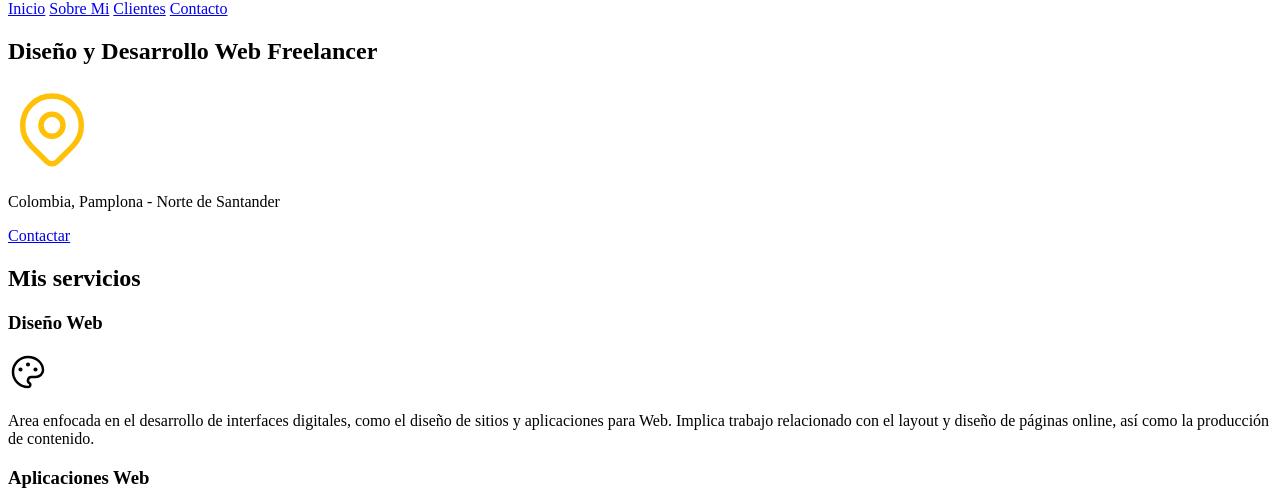
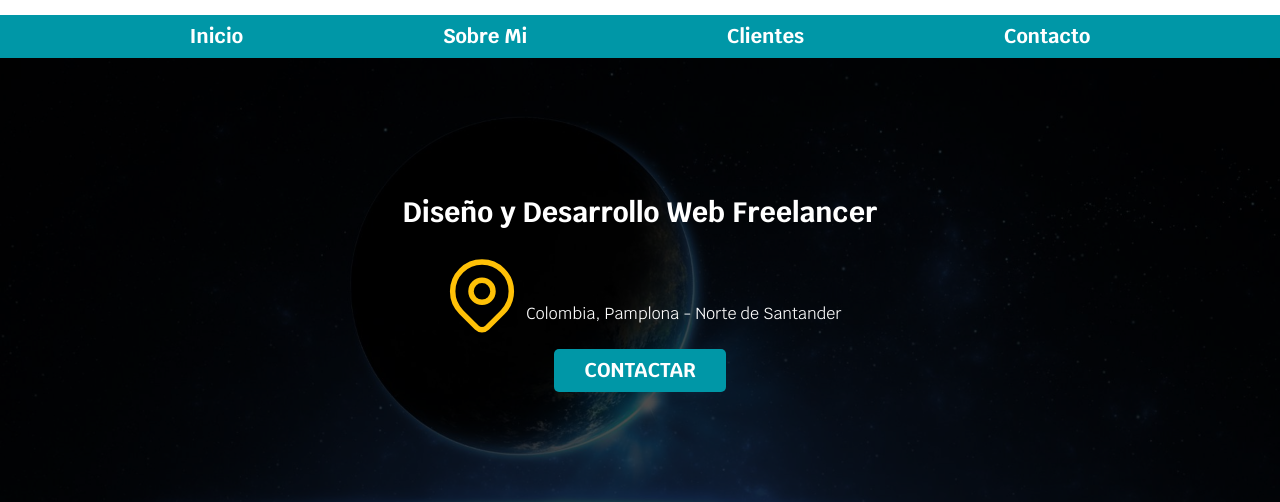
Before and after one commit to AriasDaniel7/proyecto-web-freelancer, a plain HTML site: page index.html in a window 1280 px wide. Shown: the part 80-582 px from the top of the page. Drawn offline with Linux system fonts and the light colour scheme.

Commit message:
Version 1.0 Completa

```diff
--- a/index.html
+++ b/index.html
@@ -7,6 +7,10 @@
     <meta name="viewport" content="width=device-width, initial-scale=1.0">
     <title>Diseño Freelancer</title>
     <link rel="stylesheet" href="https://fonts.googleapis.com/css2?family=Krub:wght@400;700&display=swap">
+    <link rel="preload" href="css/normalize.css" as="style">
+    <link rel="stylesheet" href="css/normalize.css">
+    <link rel="preload" href="css/styles.css" as="style">
+    <link rel="stylesheet" href="css/styles.css">
 </head>
 
 <body>
```
